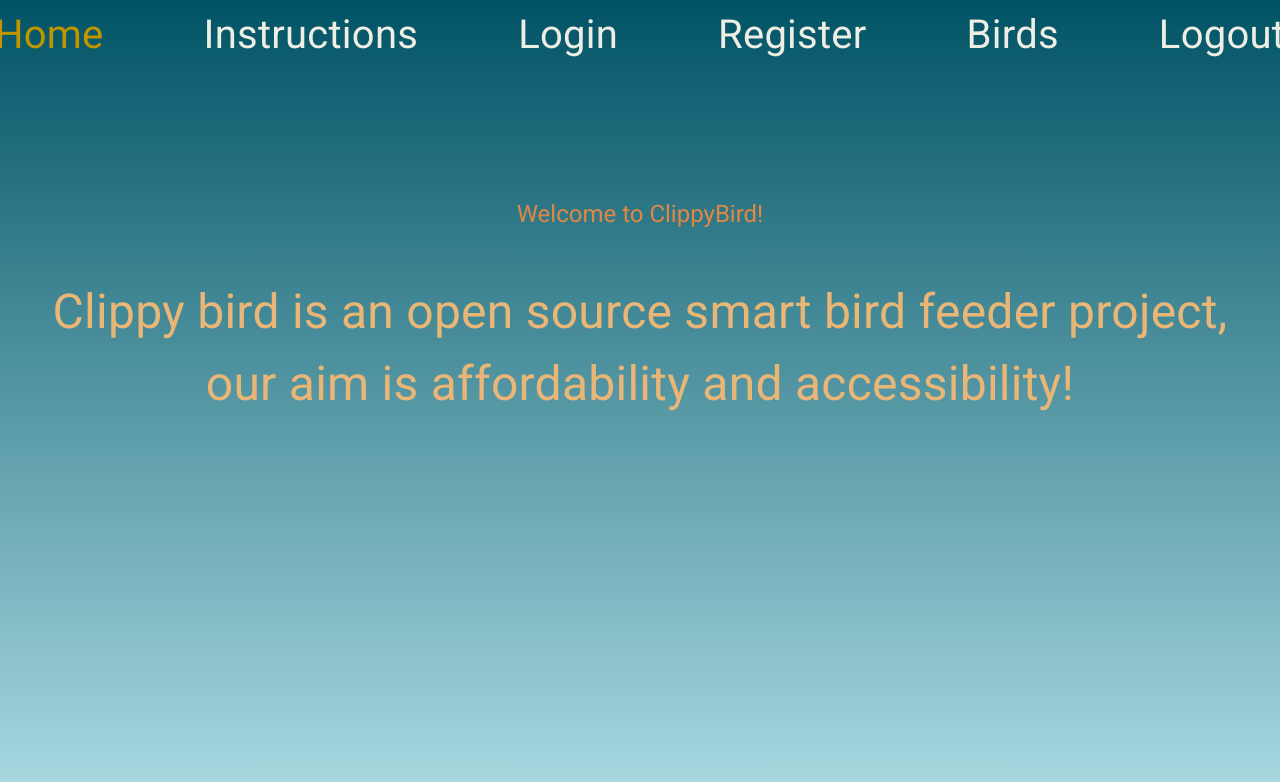
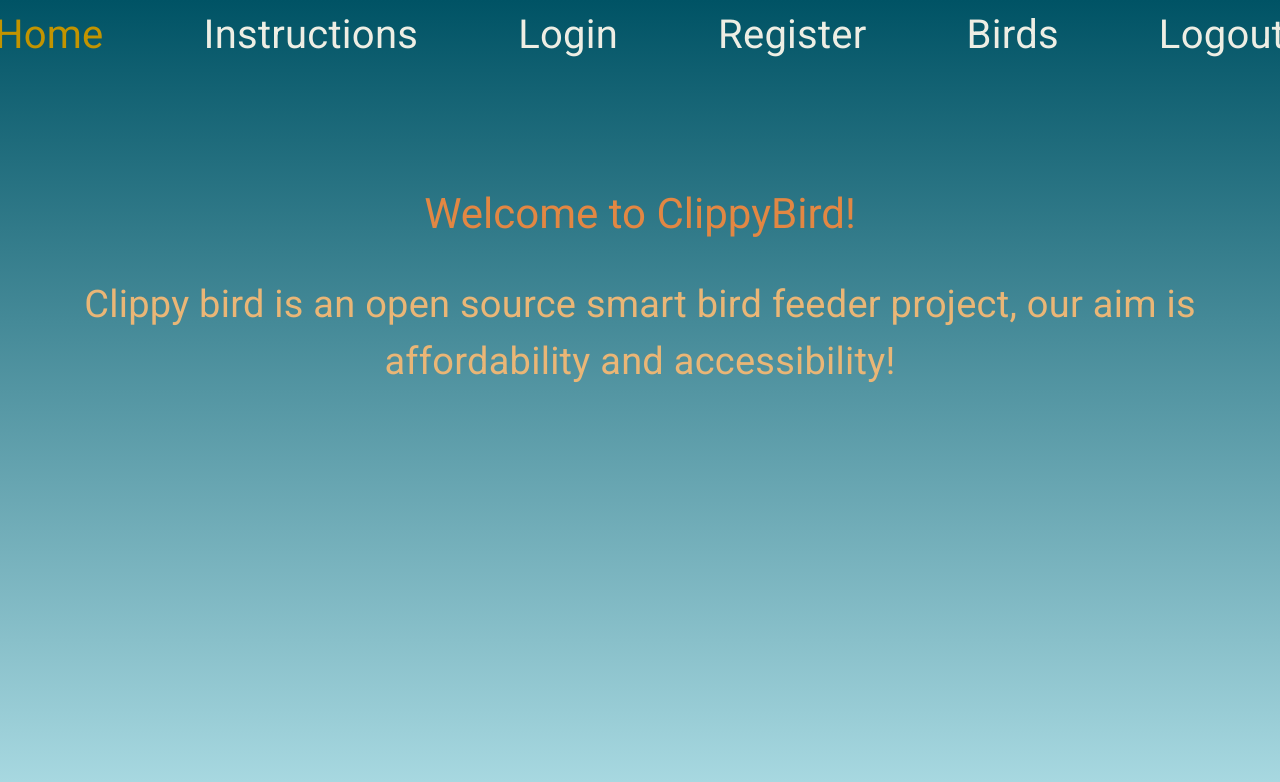
Before and after one commit to kellysun0124/ClippyBird, an Angular app in the folder FrontEnd/: page / in a window 1280 px wide. Shown: the top 782 px of the page. Built offline with nearby package versions, Linux system fonts and the light colour scheme.

Commit message:
resize login and register pages to fit desktop better

```diff
--- a/FrontEnd/src/app/components/home/home.component.css
+++ b/FrontEnd/src/app/components/home/home.component.css
@@ -8,3 +8,19 @@
 p{
   color: #eab676
  }
+
+
+ /* Desktop media queries */
+@media screen and (min-width: 1080px) and (max-width: 1920px){
+  .title {
+    font-size: 42px;
+  }
+  p{
+    font-size: 38px;
+    line-height: 1.5; /* Adjust line spacing as needed */
+    max-width: 100%; /* Limit width to the screen width */
+    text-align: center;
+    padding: 30px;
+    box-sizing: border-box; /* Ensure padding is included in the width */
+  }
+}
--- a/FrontEnd/src/app/components/login/login.component.css
+++ b/FrontEnd/src/app/components/login/login.component.css
@@ -20,7 +20,7 @@ li {
 
 @media screen and (min-width: 768px) and (max-width: 1366px){
   .title {
-    font-size: 48px;
+    font-size: 36px;
   }
   p {
     font-size: 20px;
@@ -40,3 +40,29 @@ li {
     font-size: 28px;
   }
 }
+
+/* Desktop media queries */
+@media screen and (min-width: 1080px) and (max-width: 1920px){
+  .title {
+    font-size: 42px;
+    padding: 60px;
+  }
+  p{
+    font-size: 36px;
+    line-height: 1.5; /* Adjust line spacing as needed */
+    max-width: 100%; /* Limit width to the screen width */
+    text-align: center;
+    padding: 30px;
+    box-sizing: border-box; /* Ensure padding is included in the width */
+  }
+  li {
+    font-size: 32px;
+    padding: 10px;
+  }
+  .nav-item {
+    font-size: 26px;
+  }
+  button {
+    font-size: 28px;
+  }
+}
--- a/FrontEnd/src/app/components/register/register.component.css
+++ b/FrontEnd/src/app/components/register/register.component.css
@@ -42,3 +42,28 @@ li {
     font-size: 28px;
   }
 }
+
+@media screen and (min-width: 1080px) and (max-width: 1920px){
+  .title {
+    font-size: 42px;
+    padding: 60px;
+  }
+  p{
+    font-size: 34px;
+    line-height: 1.5; /* Adjust line spacing as needed */
+    max-width: 100%; /* Limit width to the screen width */
+    text-align: center;
+    padding: 30px;
+    box-sizing: border-box; /* Ensure padding is included in the width */
+  }
+  li {
+    font-size: 28px;
+    padding: 5px;
+  }
+  .nav-item {
+    font-size: 26px;
+  }
+  button {
+    font-size: 26px;
+  }
+}
--- a/FrontEnd/src/app/components/register/register.component.html
+++ b/FrontEnd/src/app/components/register/register.component.html
@@ -1,6 +1,5 @@
 <h1 class="title">Register</h1>
 
-<br>
 <mat-card class="mat-card">
 
   <form (ngSubmit)="submitRegistration()">
--- a/FrontEnd/src/styles.css
+++ b/FrontEnd/src/styles.css
@@ -48,7 +48,7 @@ body { margin: 0; font-family: Roboto, "Helvetica Neue", sans-serif; }
     font-size: 36px;
   }
   p{
-    font-size: 36px;
+    font-size: 34px;
     line-height: 1.5; /* Adjust line spacing as needed */
     max-width: 100%; /* Limit width to the screen width */
     text-align: center;
@@ -60,10 +60,10 @@ body { margin: 0; font-family: Roboto, "Helvetica Neue", sans-serif; }
 /* Desktop media queries */
 @media screen and (min-width: 1080px) and (max-width: 1920px){
   .title {
-    font-size: 36px;
+    font-size: 42px;
   }
   p{
-    font-size: 48px;
+    font-size: 38px;
     line-height: 1.5; /* Adjust line spacing as needed */
     max-width: 100%; /* Limit width to the screen width */
     text-align: center;
```
